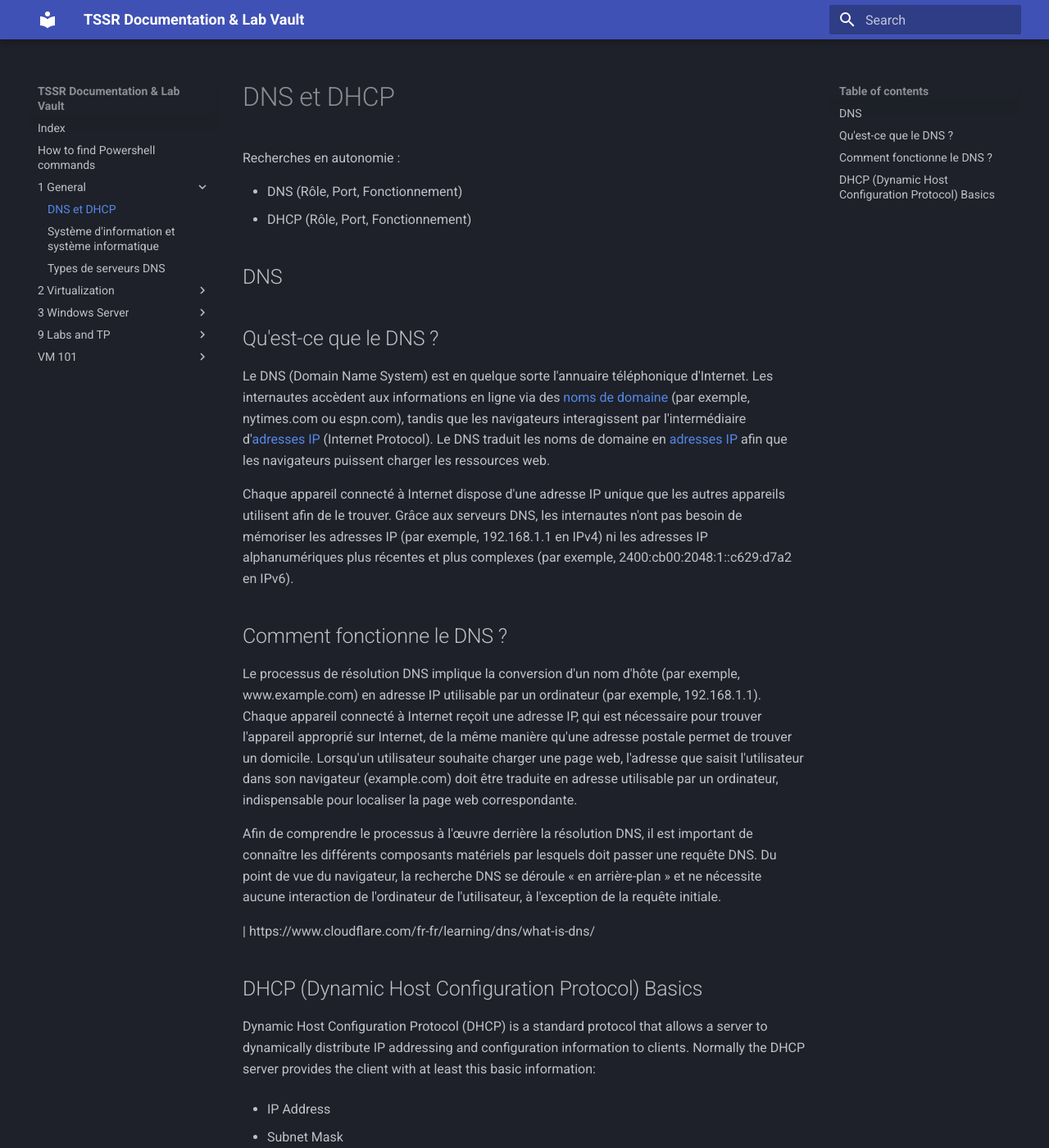
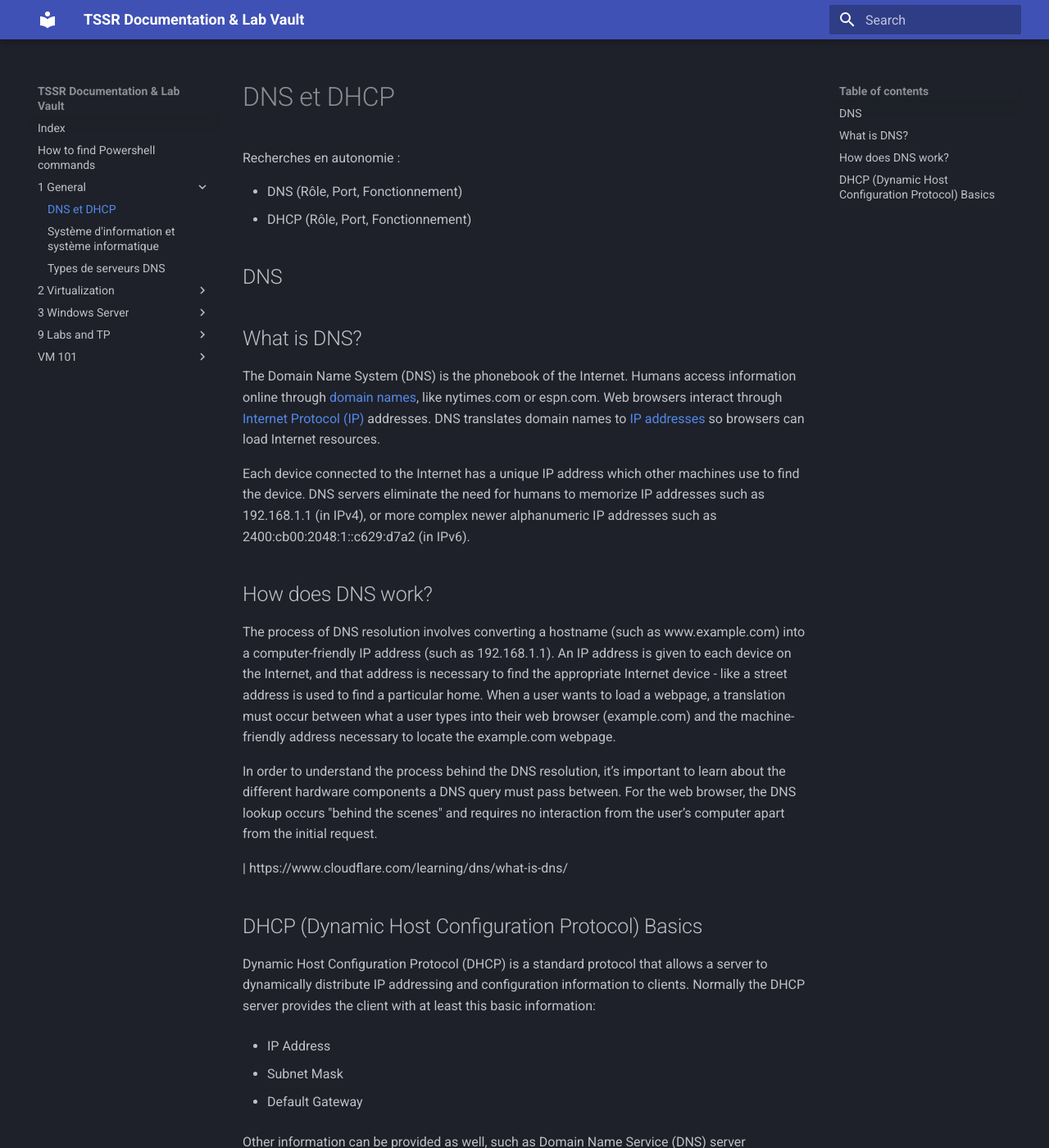
Before and after one commit to Natalshadow/TSSR_Doc, an MkDocs documentation site: the page built from docs/1-General/DNS et DHCP.md, in a window 1280 px wide and 1400 px high. Shown: the whole window at 82% size. Built offline with MkDocs 1.6.1 and Material for MkDocs 9.7.7, drawn with Linux system fonts in a browser that asks for light colours.

Commit message:
vault backup: 2026-10-06 07:48:12

```diff
--- a/docs/1-General/DNS et DHCP.md
+++ b/docs/1-General/DNS et DHCP.md
@@ -5,20 +5,19 @@ Recherches en autonomie :
 
 ## DNS
 
-## Qu'est-ce que le DNS ?
+## What is DNS?
 
-Le DNS (Domain Name System) est en quelque sorte l'annuaire téléphonique d'Internet. Les internautes accèdent aux informations en ligne via des [noms de domaine](https://www.cloudflare.com/learning/dns/glossary/what-is-a-domain-name/) (par exemple, nytimes.com ou espn.com), tandis que les navigateurs interagissent par l'intermédiaire d'[adresses IP](https://www.cloudflare.com/learning/network-layer/internet-protocol/) (Internet Protocol). Le DNS traduit les noms de domaine en [adresses IP](https://www.cloudflare.com/learning/dns/glossary/what-is-my-ip-address/) afin que les navigateurs puissent charger les ressources web.
+The Domain Name System (DNS) is the phonebook of the Internet. Humans access information online through [domain names](https://www.cloudflare.com/learning/dns/glossary/what-is-a-domain-name/), like nytimes.com or espn.com. Web browsers interact through [Internet Protocol (IP)](https://www.cloudflare.com/learning/network-layer/internet-protocol/) addresses. DNS translates domain names to [IP addresses](https://www.cloudflare.com/learning/dns/glossary/what-is-my-ip-address/) so browsers can load Internet resources.
 
-Chaque appareil connecté à Internet dispose d'une adresse IP unique que les autres appareils utilisent afin de le trouver. Grâce aux serveurs DNS, les internautes n'ont pas besoin de mémoriser les adresses IP (par exemple, 192.168.1.1 en IPv4) ni les adresses IP alphanumériques plus récentes et plus complexes (par exemple, 2400:cb00:2048:1::c629:d7a2 en IPv6).
+Each device connected to the Internet has a unique IP address which other machines use to find the device. DNS servers eliminate the need for humans to memorize IP addresses such as 192.168.1.1 (in IPv4), or more complex newer alphanumeric IP addresses such as 2400:cb00:2048:1::c629:d7a2 (in IPv6).
 
+## How does DNS work?
 
-## Comment fonctionne le DNS ?
+The process of DNS resolution involves converting a hostname (such as www.example.com) into a computer-friendly IP address (such as 192.168.1.1). An IP address is given to each device on the Internet, and that address is necessary to find the appropriate Internet device - like a street address is used to find a particular home. When a user wants to load a webpage, a translation must occur between what a user types into their web browser (example.com) and the machine-friendly address necessary to locate the example.com webpage.
 
-Le processus de résolution DNS implique la conversion d'un nom d'hôte (par exemple, www.example.com) en adresse IP utilisable par un ordinateur (par exemple, 192.168.1.1). Chaque appareil connecté à Internet reçoit une adresse IP, qui est nécessaire pour trouver l'appareil approprié sur Internet, de la même manière qu'une adresse postale permet de trouver un domicile. Lorsqu'un utilisateur souhaite charger une page web, l'adresse que saisit l'utilisateur dans son navigateur (example.com) doit être traduite en adresse utilisable par un ordinateur, indispensable pour localiser la page web correspondante.
+In order to understand the process behind the DNS resolution, it’s important to learn about the different hardware components a DNS query must pass between. For the web browser, the DNS lookup occurs "behind the scenes" and requires no interaction from the user’s computer apart from the initial request.
 
-Afin de comprendre le processus à l'œuvre derrière la résolution DNS, il est important de connaître les différents composants matériels par lesquels doit passer une requête DNS. Du point de vue du navigateur, la recherche DNS se déroule « en arrière-plan » et ne nécessite aucune interaction de l'ordinateur de l'utilisateur, à l'exception de la requête initiale.
-
-| https://www.cloudflare.com/fr-fr/learning/dns/what-is-dns/
+| https://www.cloudflare.com/learning/dns/what-is-dns/
 ## DHCP (Dynamic Host Configuration Protocol) Basics
 
 Dynamic Host Configuration Protocol (DHCP) is a standard protocol that allows a server to dynamically distribute IP addressing and configuration information to clients. Normally the DHCP server provides the client with at least this basic information:
```
Also changed, not shown: docs/.obsidian/graph.json, docs/.obsidian/workspace.json.
